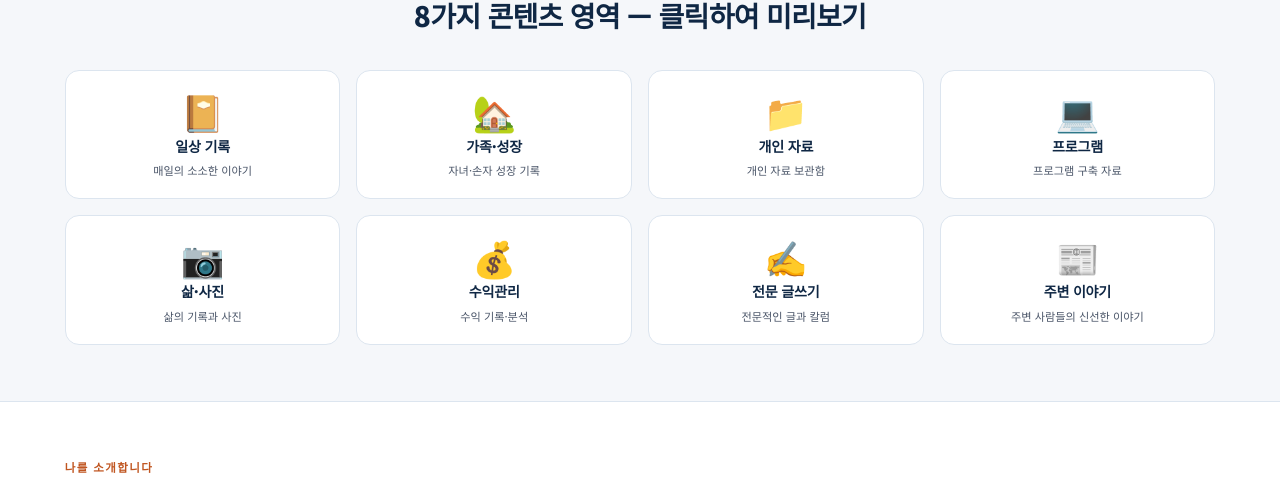
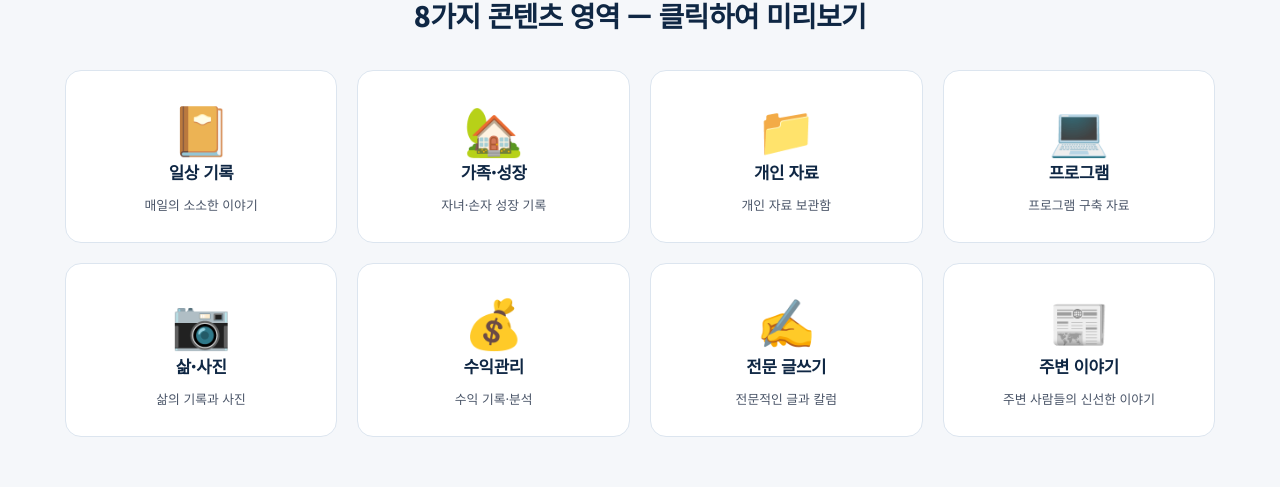
Before and after one commit to waterstar21g-png/nutrifarmer-v5000, a Next.js app: page / in a window 1280 px wide. Shown: the part 721-1208 px from the top of the page. Built offline with nearby package versions, Linux system fonts and the light colour scheme; no server answers; a web font is replaced by a local one.

Commit message:
fix: showcase grid 4x2 layout, restored card size
Co-authored-by: Cursor <cursoragent@cursor.com>

```diff
--- a/app/globals.css
+++ b/app/globals.css
@@ -1242,32 +1242,32 @@ body {
 }
 .nf-showcase__grid {
   display: grid;
-  grid-template-columns: repeat(8, 1fr);
-  gap: 1rem;
+  grid-template-columns: repeat(4, 1fr);
+  gap: 1.25rem;
 }
 .nf-showcase__card {
   background: #fff;
   border: 1px solid var(--nf-border);
-  border-radius: 14px;
-  padding: 1.4rem 0.75rem 1.2rem;
+  border-radius: 16px;
+  padding: 2rem 1.5rem 1.75rem;
   text-align: center;
   text-decoration: none;
   color: var(--nf-primary);
   display: flex;
   flex-direction: column;
   align-items: center;
-  gap: 0.4rem;
+  gap: 0.55rem;
   transition: transform 0.25s cubic-bezier(0.25,0.46,0.45,0.94),
               box-shadow 0.25s cubic-bezier(0.25,0.46,0.45,0.94),
               border-color 0.15s;
 }
 .nf-showcase__card:hover {
-  transform: translateY(-5px);
-  box-shadow: 0 12px 32px rgba(15,39,68,0.13);
+  transform: translateY(-6px);
+  box-shadow: 0 16px 42px rgba(15,39,68,0.14);
   border-color: var(--nf-blue-mid);
 }
 .nf-showcase__icon {
-  font-size: 2.2rem;
+  font-size: 3rem;
   line-height: 1;
   display: block;
   transition: transform 0.38s cubic-bezier(0.25,0.46,0.45,0.94);
@@ -1276,15 +1276,15 @@ body {
   transform: scale(1.2) rotate(-4deg);
 }
 .nf-showcase__name {
-  font-size: 0.88rem;
+  font-size: 1.05rem;
   font-weight: 800;
   color: var(--nf-primary);
-  letter-spacing: -0.015em;
+  letter-spacing: -0.02em;
 }
 .nf-showcase__desc {
-  font-size: 0.7rem;
+  font-size: 0.8rem;
   color: var(--nf-muted);
-  line-height: 1.4;
+  line-height: 1.5;
   font-weight: 400;
 }
 
@@ -1374,16 +1374,14 @@ body {
    반응형 (전체화면 기준으로 재정비)
 ══════════════════════════════════════════════ */
 
-/* 1280px 이하: showcase 4컬럼, gallery 3컬럼 */
+/* 1280px 이하: gallery 3컬럼 (showcase는 항상 4컬럼 유지) */
 @media (max-width: 1280px) {
-  .nf-showcase__grid { grid-template-columns: repeat(4, 1fr); }
-  .nf-gallery-grid   { grid-template-columns: repeat(3, 1fr); }
+  .nf-gallery-grid { grid-template-columns: repeat(3, 1fr); }
 }
 
-/* 1024px 이하: 2컬럼 전환 */
+/* 1024px 이하 */
 @media (max-width: 1024px) {
-  .nf-gallery-grid  { grid-template-columns: repeat(2, 1fr); }
-  .nf-showcase__grid { grid-template-columns: repeat(4, 1fr); }
+  .nf-gallery-grid   { grid-template-columns: repeat(2, 1fr); }
   .nf-feature__grid  { grid-template-columns: repeat(2, 1fr); }
   .nf-footer__inner  { grid-template-columns: repeat(3, 1fr); }
   .nf-single-layout  { grid-template-columns: 1fr 260px; }
@@ -1399,7 +1397,7 @@ body {
   .nf-nav-bar__search-input { width: 90px; }
   .nf-nav-bar__brand-sub { display: none; }
   .nf-gallery-grid   { grid-template-columns: repeat(2, 1fr); gap: 0.75rem; }
-  .nf-showcase__grid { grid-template-columns: repeat(2, 1fr); gap: 0.75rem; }
+  .nf-showcase__grid { grid-template-columns: repeat(2, 1fr); gap: 0.75rem; }  /* 모바일: 2×4 */
   .nf-hero-arrows    { display: none; }
   .nf-stats__inner   { grid-template-columns: repeat(2, 1fr); }
   .nf-single-layout  { grid-template-columns: 1fr; }
```
